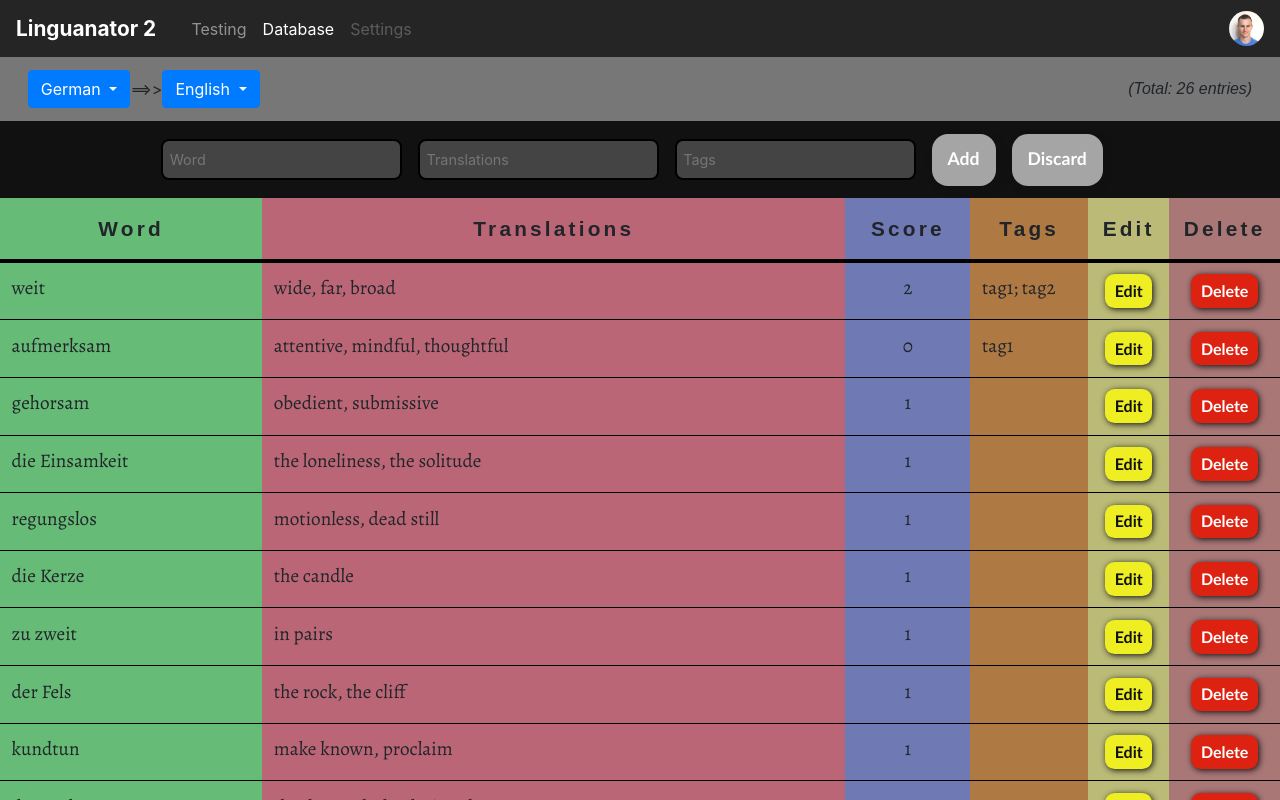
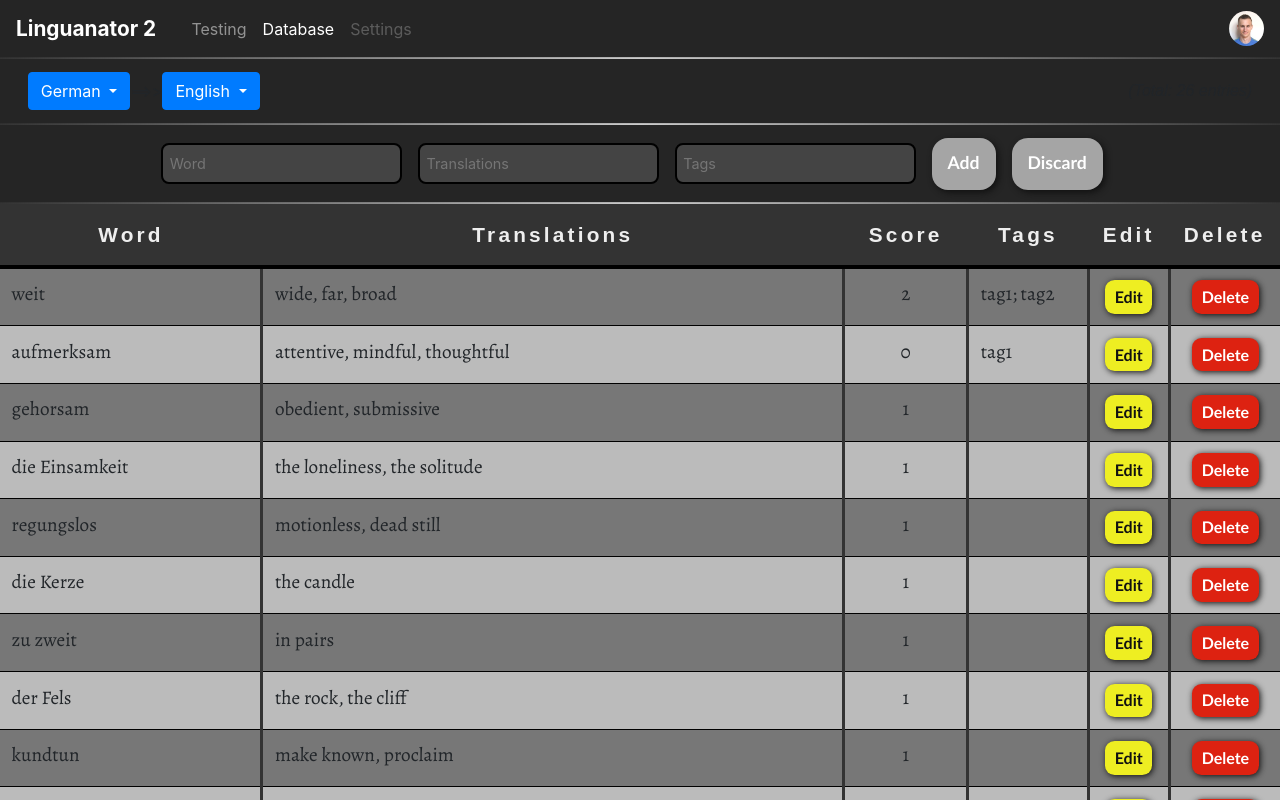
Before and after one commit to IgorBoyarshin/Linguanator2, an Angular app: page /database in a window 1280 px wide. Shown: the top 800 px of the page. Built offline with nearby package versions, Linux system fonts and the light colour scheme; a web font is replaced by a local one.

Commit message:
Table made dark

```diff
--- a/src/app/database/database.component.css
+++ b/src/app/database/database.component.css
@@ -1,5 +1,5 @@
 #database-header > div {
-    background-color: #777;
+    background-color: #252525;
     padding: 0.8em;
 }
 #tableTotalCount {
@@ -13,25 +13,44 @@
     margin-top: auto;
     margin-bottom: auto;
 }
+
+
+#words-table {
+    background-color: #bbb;
+}
+#words-table thead tr {
+    background-color: #333;
+    color: #eee;
+}
+#words-table tbody tr:nth-child(odd) {
+    background-color: #777;
+}
+#words-table td:nth-child(even) {
+    border-left: 3px solid #333;
+    border-right: 3px solid #333;
+}
+#words-table td:last-child {
+    border-right: 0px;
+}
 #words-table tr > :nth-child(1) {
-    background-color: #6b7;
+    /* background-color: #6b7; */
 }
 #words-table tr > :nth-child(2) {
-    background-color: #b67;
+    /* background-color: #b67; */
 }
 #words-table tr > :nth-child(3) {
-    background-color: #6f79b4;
+    /* background-color: #6f79b4; */
     text-align: center;
 }
 #words-table tr > :nth-child(4) {
-    background-color: #af7944;
+    /* background-color: #af7944; */
 }
 #words-table tr > :nth-child(5) {
-    background-color: #bbbb77;
+    /* background-color: #bbbb77; */
     text-align: center;
 }
 #words-table tr > :nth-child(6) {
-    background-color: #aa7777;
+    /* background-color: #aa7777; */
     text-align: center;
 }
 #words-table th {
@@ -63,3 +82,15 @@ tbody > :last-child {
 .dropdown-menu a.disabled {
     color: #888;
 }
+
+hr {
+    height: 1px;
+    background: #ccc;
+    background-image: linear-gradient(to right, #333, #ccc, #333);
+    /* background-color: black; */
+    /* background-image: linear-gradient(to right, */
+    /*     rgba(255, 255, 255, 0), */
+    /*     rgba(255, 255, 255, 0.75), */
+    /*     rgba(255, 255, 255, 0)); */
+    margin: 0px;
+}
--- a/src/app/database/database.component.html
+++ b/src/app/database/database.component.html
@@ -1,3 +1,6 @@
+<hr>
+
+
 <section id="database-header" class="container-fluid">
     <div class="row">
         <div class="col-6">
@@ -49,11 +52,17 @@
 </section>
 
 
+<hr>
+
+
 <edited-word-entry
     [events]="displayEditedEntry.asObservable()"
     [languagePair]="languagePair"
     (submitEntry)="submitEntry($event)">
 </edited-word-entry>
+
+
+<hr>
 
 
 <table class="table table-borderless" id="words-table">
--- a/src/app/edited-word-entry/edited-word-entry.component.css
+++ b/src/app/edited-word-entry/edited-word-entry.component.css
@@ -1,6 +1,6 @@
 section.input-panel {
     padding: 0.8rem;
-    background: #111;
+    background-color: #252525;
     align-items: center;
     justify-content: center;
 }
--- a/src/app/testing/testing.component.html
+++ b/src/app/testing/testing.component.html
@@ -47,7 +47,7 @@
                 </div>
             </div>
 
-            <div class="block col-4 settings-block" id="settings-block-tags">
+            <div class="block col-3 settings-block" id="settings-block-tags">
                 <div>Include</div>
 
                 <div class="btn-group" dropdown>
```
